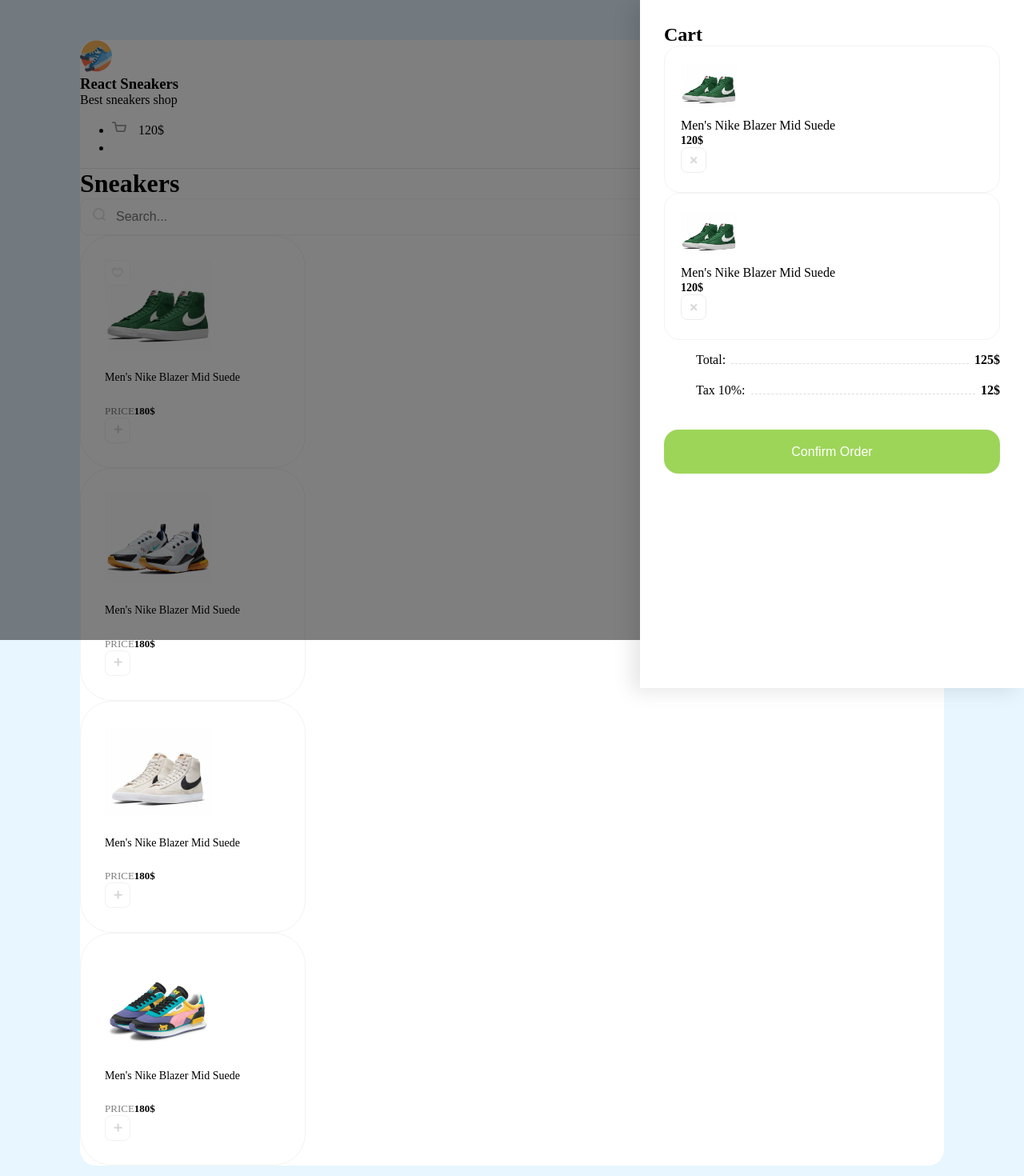
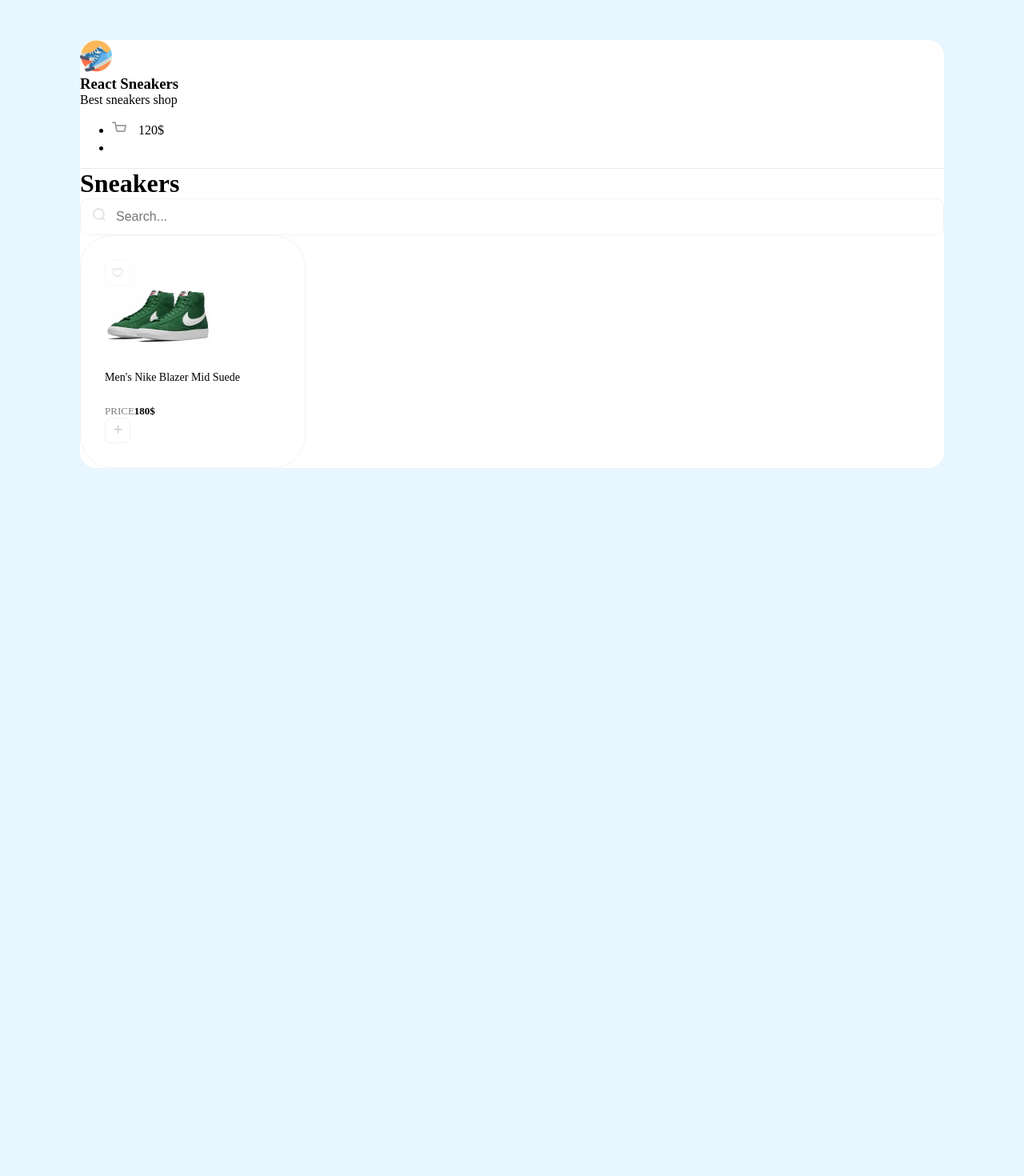
Before and after one commit to ayanhan/reactSneakers, a React (Create React App) app: page / in a window 1280 px wide. Shown: the top 1470 px of the page at 80% size. After the commit the page ends 800 px from the top, so only its background shows below. Built offline with nearby package versions, Linux system fonts and the light colour scheme.

Commit message:
created components Header, Drawer, Card

```diff
--- a/src/App.js
+++ b/src/App.js
@@ -1,82 +1,14 @@
+import Card from "./components/Card";
+import Drawer from "./components/Drawer";
+import Header from "./components/Header";
+
 function App() {
   return (
     <div className="wrapper clear">
-      <div className="overlay">
-        <div className="drawer">
-          <h2 className="mb-30">Cart</h2>
+      <Drawer />
 
-          <div className="items">
-            <div className="cartItem d-flex align-center mb-20">
-              <div
-                style={{ backgroundImage: "url(/img/sneakers/1.jpg)" }}
-                className="cartItemImg"
-              ></div>
+      <Header />
 
-              <div className="mr-20 flex">
-                <p className="mb-5">Men's Nike Blazer Mid Suede</p>
-                <b>120$</b>
-              </div>
-              <img
-                className="removeBtn"
-                src="/img/btn-remove.svg"
-                alt="Remove"
-              />
-            </div>
-
-            <div className="cartItem d-flex align-center mb-20">
-              <div
-                style={{ backgroundImage: "url(/img/sneakers/1.jpg)" }}
-                className="cartItemImg"
-              ></div>
-
-              <div className="mr-20 flex">
-                <p className="mb-5">Men's Nike Blazer Mid Suede</p>
-                <b>120$</b>
-              </div>
-              <img
-                className="removeBtn"
-                src="/img/btn-remove.svg"
-                alt="Remove"
-              />
-            </div>
-          </div>
-
-          <div className="cartTotalBlock">
-            <ul>
-              <li>
-                <span>Total:</span>
-                <div></div>
-                <b>125$</b>
-              </li>
-              <li>
-                <span>Tax 10%:</span>
-                <div></div>
-                <b>12$</b>
-              </li>
-            </ul>
-            <button>Confirm Order</button>
-          </div>
-        </div>
-      </div>
-
-      <header className="d-flex justify-between align center p-40">
-        <div className="d-flex align-center">
-          <img width={40} height={40} src="/img/img.png" alt="logo" />
-          <div>
-            <h3 className="text-uppercase">React Sneakers</h3>
-            <p className="opacity-5">Best sneakers shop</p>
-          </div>
-        </div>
-        <ul className="d-flex">
-          <li className="mr-30">
-            <img width={18} height={18} src="/img/cart.svg" alt="cart" />
-            <span>120$</span>
-          </li>
-          <li>
-            <img width={18} height={18} src="/img/user.png" alt="user" />
-          </li>
-        </ul>
-      </header>
       <div className="content p-40">
         <div className="d-flex align-center justify-between mb-40">
           <h1>Sneakers</h1>
@@ -87,84 +19,7 @@
         </div>
 
         <div className="d-flex">
-          <div className="card">
-            <div className="favorite">
-              <img src="/img/heart-unliked.svg" alt="Unliked" />
-            </div>
-            <img
-              width={133}
-              height={112}
-              src="img/sneakers/1.jpg"
-              alt="sneaker"
-            />
-            <h5>Men's Nike Blazer Mid Suede</h5>
-            <div className="d-flex justify-between align-center">
-              <div className="d-flex flex-column ">
-                <span>Price</span>
-                <b>180$</b>
-              </div>
-              <button className="button">
-                <img width={11} height={11} src="/img/plus.svg" alt="" />
-              </button>
-            </div>
-          </div>
-
-          <div className="card">
-            <img
-              width={133}
-              height={112}
-              src="img/sneakers/2.jpg"
-              alt="sneaker"
-            />
-            <h5>Men's Nike Blazer Mid Suede</h5>
-            <div className="d-flex justify-between align-center">
-              <div className="d-flex flex-column ">
-                <span>Price</span>
-                <b>180$</b>
-              </div>
-              <button className="button">
-                <img width={11} height={11} src="/img/plus.svg" alt="" />
-              </button>
-            </div>
-          </div>
-
-          <div className="card">
-            <img
-              width={133}
-              height={112}
-              src="img/sneakers/3.jpg"
-              alt="sneaker"
-            />
-            <h5>Men's Nike Blazer Mid Suede</h5>
-            <div className="d-flex justify-between align-center">
-              <div className="d-flex flex-column ">
-                <span>Price</span>
-                <b>180$</b>
-              </div>
-              <button className="button">
-                <img width={11} height={11} src="/img/plus.svg" alt="" />
-              </button>
-            </div>
-          </div>
-
-          <div className="card">
-            <img
-              width={133}
-              height={112}
-              src="img/sneakers/4.jpg"
-              alt="sneaker"
-            />
-            <h5>Men's Nike Blazer Mid Suede</h5>
-            <div className="d-flex justify-between align-center">
-              <div className="d-flex flex-column ">
-                <span>Price</span>
-                <b>180$</b>
-              </div>
-              <button className="button">
-                <img width={11} height={11} src="/img/plus.svg" alt="" />
-              </button>
-            </div>
-          </div>
+          <Card />
         </div>
       </div>
     </div>
--- /dev/null
+++ b/src/components/Card.js
@@ -0,0 +1,24 @@
+import React from "react";
+
+const Card = () => {
+  return (
+    <div className="card">
+      <div className="favorite">
+        <img src="/img/heart-unliked.svg" alt="Unliked" />
+      </div>
+      <img width={133} height={112} src="img/sneakers/1.jpg" alt="sneaker" />
+      <h5>Men's Nike Blazer Mid Suede</h5>
+      <div className="d-flex justify-between align-center">
+        <div className="d-flex flex-column ">
+          <span>Price</span>
+          <b>180$</b>
+        </div>
+        <button className="button">
+          <img width={11} height={11} src="/img/plus.svg" alt="" />
+        </button>
+      </div>
+    </div>
+  );
+};
+
+export default Card;
--- /dev/null
+++ b/src/components/Drawer.js
@@ -0,0 +1,57 @@
+import React from "react";
+
+const Drawer = () => {
+  return (
+    <div style={{ display: "none" }} className="overlay">
+      <div className="drawer">
+        <h2 className="mb-30 d-flex justify-between">Cart</h2>
+
+        <div className="items">
+          <div className="cartItem d-flex align-center mb-20">
+            <div
+              style={{ backgroundImage: "url(/img/sneakers/1.jpg)" }}
+              className="cartItemImg"
+            ></div>
+
+            <div className="mr-20 flex">
+              <p className="mb-5">Men's Nike Blazer Mid Suede</p>
+              <b>120$</b>
+            </div>
+            <img className="removeBtn" src="/img/btn-remove.svg" alt="Remove" />
+          </div>
+
+          <div className="cartItem d-flex align-center mb-20">
+            <div
+              style={{ backgroundImage: "url(/img/sneakers/1.jpg)" }}
+              className="cartItemImg"
+            ></div>
+
+            <div className="mr-20 flex">
+              <p className="mb-5">Men's Nike Blazer Mid Suede</p>
+              <b>120$</b>
+            </div>
+            <img className="removeBtn" src="/img/btn-remove.svg" alt="Remove" />
+          </div>
+        </div>
+
+        <div className="cartTotalBlock">
+          <ul>
+            <li>
+              <span>Total:</span>
+              <div></div>
+              <b>125$</b>
+            </li>
+            <li>
+              <span>Tax 10%:</span>
+              <div></div>
+              <b>12$</b>
+            </li>
+          </ul>
+          <button className="greenButton">Confirm Order</button>
+        </div>
+      </div>
+    </div>
+  );
+};
+
+export default Drawer;
--- /dev/null
+++ b/src/components/Header.js
@@ -0,0 +1,26 @@
+import React from "react";
+
+const Header = () => {
+  return (
+    <header className="d-flex justify-between align center p-40">
+      <div className="d-flex align-center">
+        <img width={40} height={40} src="/img/img.png" alt="logo" />
+        <div>
+          <h3 className="text-uppercase">React Sneakers</h3>
+          <p className="opacity-5">Best sneakers shop</p>
+        </div>
+      </div>
+      <ul className="d-flex">
+        <li className="mr-30">
+          <img width={18} height={18} src="/img/cart.svg" alt="cart" />
+          <span>120$</span>
+        </li>
+        <li>
+          <img width={18} height={18} src="/img/user.png" alt="user" />
+        </li>
+      </ul>
+    </header>
+  );
+};
+
+export default Header;
--- a/src/index.scss
+++ b/src/index.scss
@@ -105,6 +105,8 @@
 }
 
 .drawer {
+  display: flex;
+  flex-direction: column;
   position: absolute;
   width: 420px;
   height: 100%;
@@ -116,6 +118,12 @@
   h2 {
     margin: 0;
     font-size: 24px;
+  }
+
+  .items {
+    flex: 1;
+    overflow: auto;
+    margin-bottom: 40px;
   }
 }
 
@@ -139,7 +147,7 @@
     }
   }
 
-  button {
+  .greenButton {
     width: 100%;
     height: 55px;
     background: #9dd558;
@@ -158,7 +166,7 @@
       background: darken(#9dd558, 5%);
     }
   }
-}
+  }
 
 .cartItem {
   border: 1px solid #f3f3f3;
```
